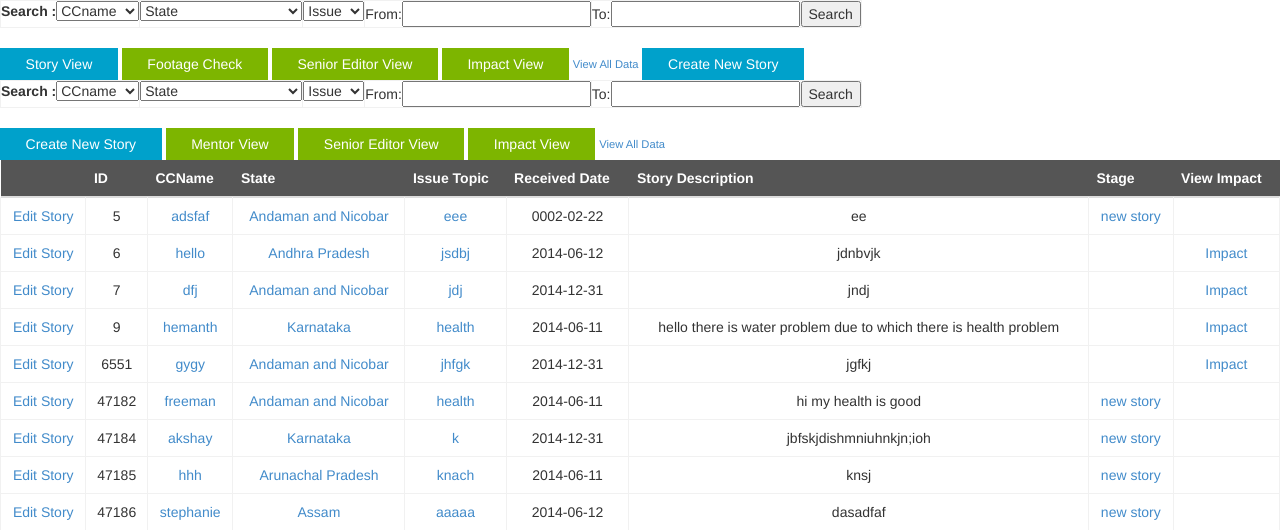
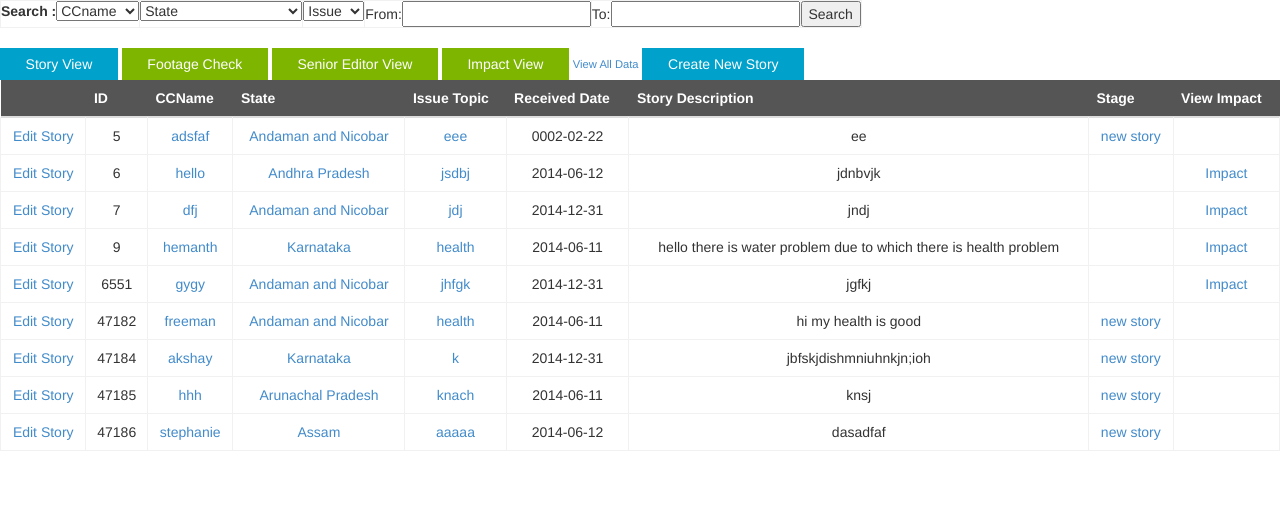
Before and after one commit to Jaaga/videovol, a PHP site: page /?action=adsfaf in a window 1280 px wide. Shown: the part 48-578 px from the top of the page. Run offline with PHP 8.4, Linux system fonts and the light colour scheme; data comes from the database, SQL or seed files in the repository; data that the repository does not hold is empty.

Commit message:
taking search and tabs out of index.php - its in header.php now

```diff
--- a/public/index.php
+++ b/public/index.php
@@ -1,10 +1,11 @@
 <?php
-include_once("header.php");
 include_once("../model/StoryDB.php");
-
 if($_GET['action']) {
     include_once("../controller/StoryController.php");
 }
+
+include_once("header.php");
+
 ?>
 
 <!--
@@ -16,49 +17,6 @@ if($_GET['action']) {
 <a href="primeuser.php" class="button button-rounded button-flat-royal">Prime User</a>
 </div>
 -->
-
-<div><!--container for advanced search-->
-<table>
-    <form method="GET" action="index.php">
-
- 	<tr><td valign="top"><label>Search : </label><select name="ccname"><option value="1">CCname</option>
-<?php	foreach(getCCNames() as $ccname)
-            echo '<option value="'.$ccname.'">'.$ccname.'</option>';
-?>
-    </select></td>
-
-<td valign="top"><select name="state"><option value="1">State</option>
-<?php   foreach(getStates() as $state)
-        	echo '<option value="'.$state.'">'.$state.'</option>';
-?>
-	</select></td>
-
-<td valign="top"><select name="issue"><option value="1">Issue</option>';
-<?php 	foreach(getIssues() as $issue)
-        	echo '<option value="'.$issue.'">'.$issue.'</option>';
-?>
-</select></td>
-
-
-        <td valign="top">From:<input type="text" name="fromdate" id="dateSearchFrom"></td>
-        <td valign="top">To:<input type="text" name="todate" id="searchToDate"></td>
-        <td><input type="submit" name="search" value="Search" /></td>
-        <!--<td><input type="submit"></td>-->
-
-    </form>
-</table>
-</div>
-
-
-<div class="stages">
-<br>
-<a href="storyeditor.php" class="button button-rounded button-flat-primary">Create New Story</a>
-<a href="junioreditorview.php" class="button button-rounded button-flat-action">Mentor View</a>
-<a href="senioreditview.php" class="button button-rounded button-flat-action">Senior Editor View</a>
-<!--<a href="pmview.php" class="button button-rounded button-flat-action">Project Manager View</a>-->
-<a href="impactview1.php" class="button button-rounded button-flat-action">Impact View</a>
-<small><a href="viewalldata.php">View All Data</a></small>
-</div>
 
 <table class="table table-hover"><thead><tr><th></th><th>ID</th><th>CCName</th><th>State</th><th>Issue Topic</th><th>Received Date</th><th>Story Description</th><th>Stage</th><th>View Impact</th><tr>
 </thead>
```
